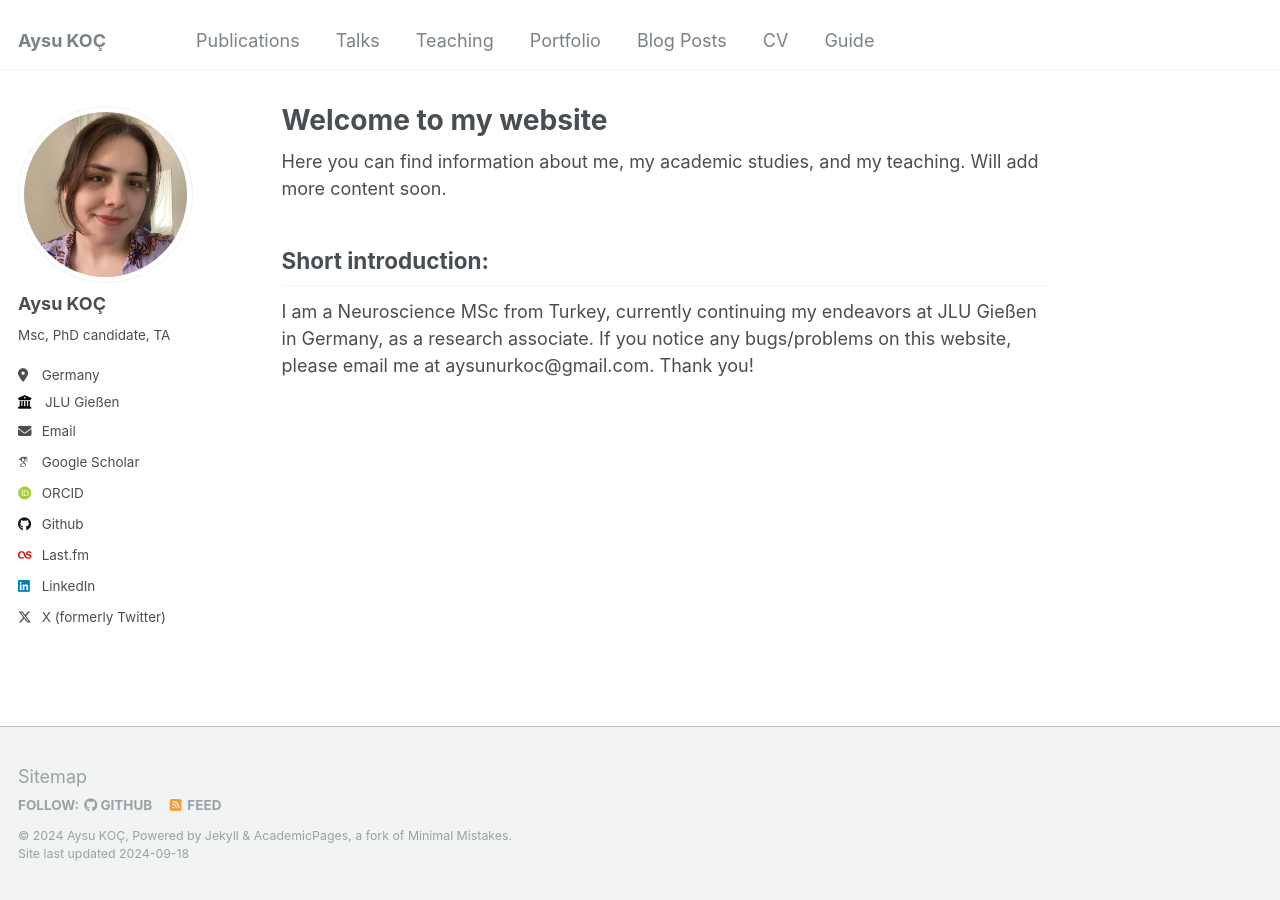
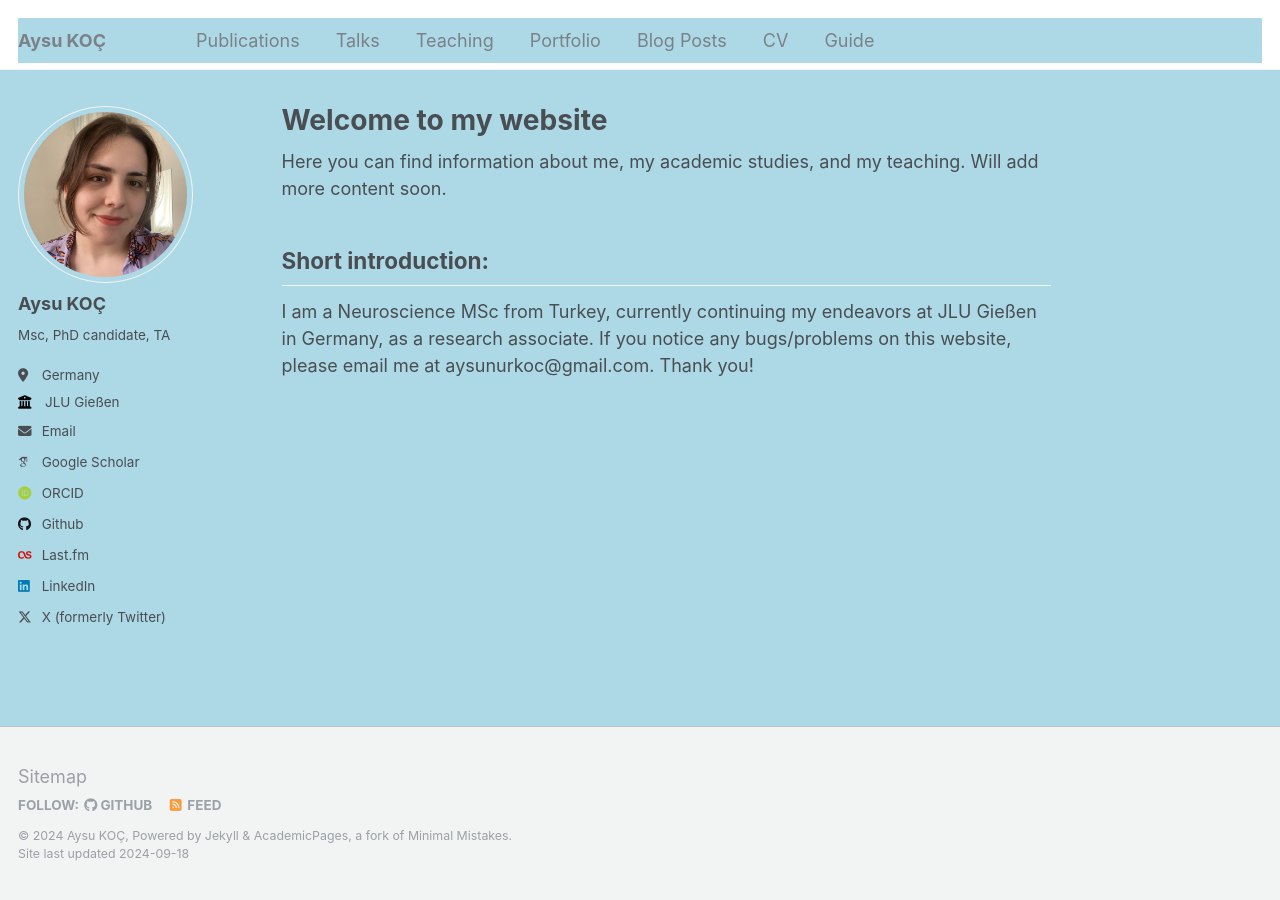
Before and after one commit to aysukoc/aysukoc.github.io, a Jekyll site: the page built from _pages/about.md, in a window 1280 px wide. Built offline with Jekyll 4.4.1, drawn with Linux system fonts in a browser that asks for light colours; some web fonts are replaced.

Commit message:
Update _variables.scss

```diff
--- a/_sass/_variables.scss
+++ b/_sass/_variables.scss
@@ -62,7 +62,7 @@ $light-gray                 : mix(#fff, $gray, 50%);
 $lighter-gray               : mix(#fff, $gray, 90%);
 
 $body-color                 : #fff;
-$background-color           : #fff;
+$background-color           : #ADD8E6;
 $code-background-color      : #fafafa;
 $code-background-color-dark : $light-gray;
 $text-color                 : $dark-gray;
```
